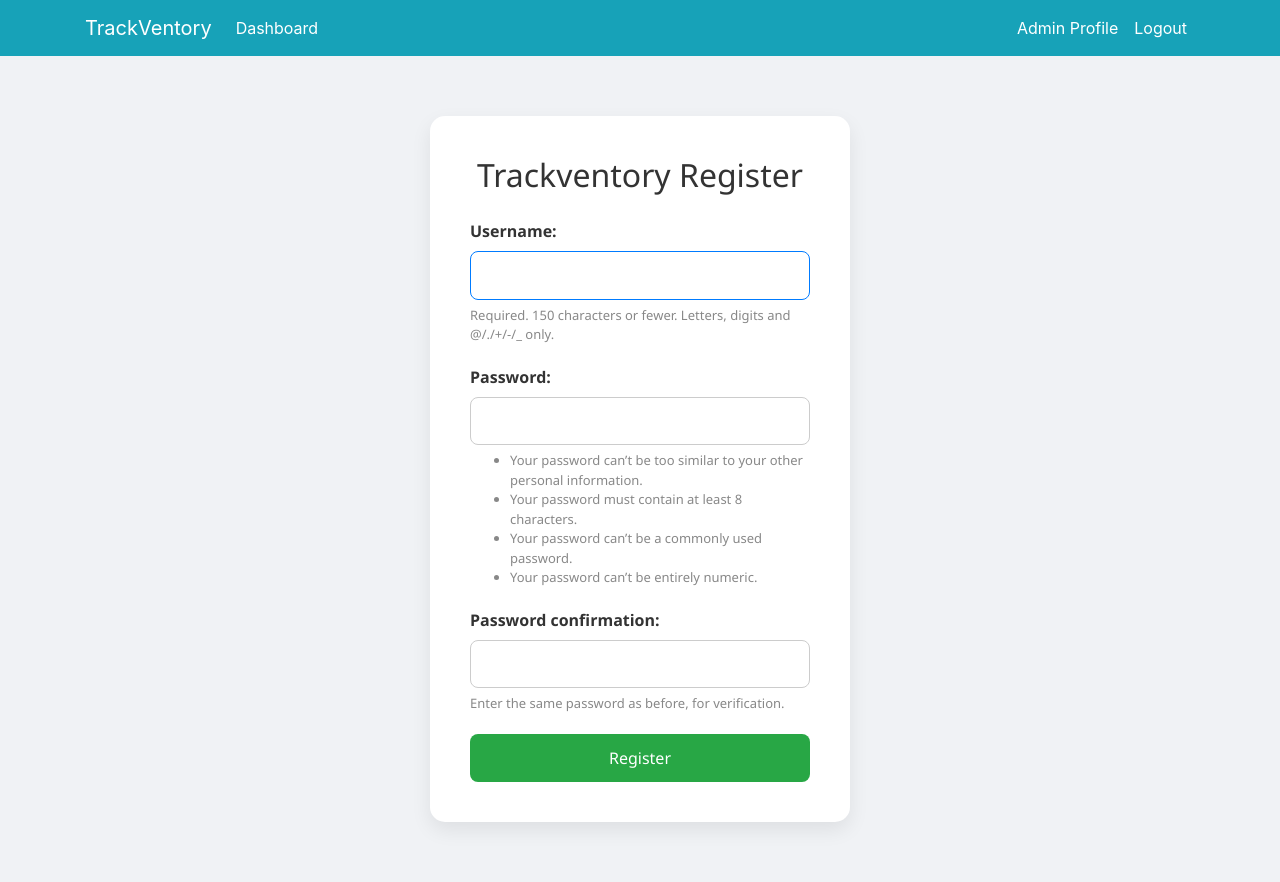
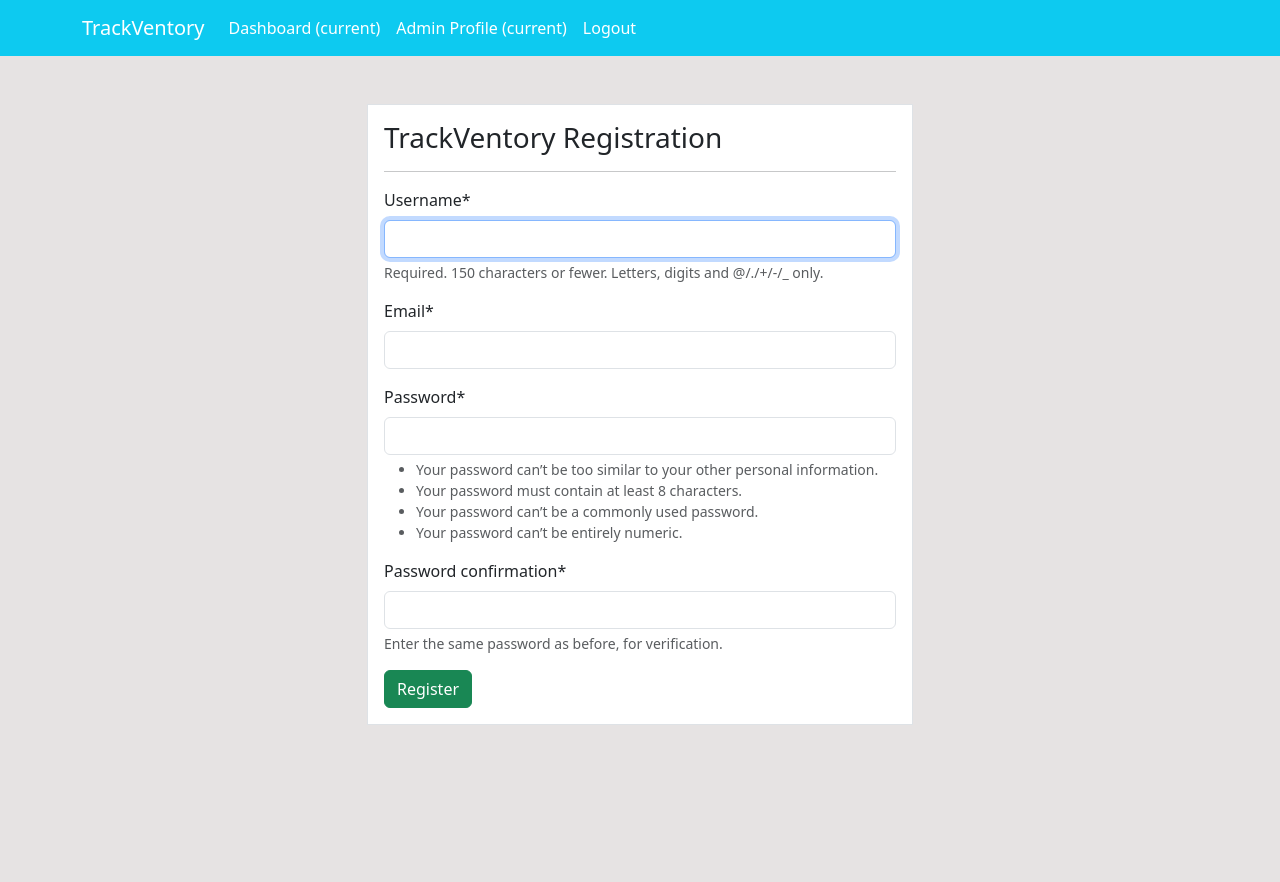
Before and after one commit to RONINkj/TrackVentory, a Django app: page /register/ in a window 1280 px wide. After the commit the page ends 724 px from the top, so only its background shows below. Run offline with Django 5.2, Linux system fonts and the light colour scheme; some libraries are stand-ins or nearby versions.

Commit message:
Registration Page

```diff
--- a/inventory_backend/settings.py
+++ b/inventory_backend/settings.py
@@ -39,6 +39,8 @@ INSTALLED_APPS = [
     'django.contrib.staticfiles',
     'dashboard.apps.DashboardConfig',
     'user.apps.UserConfig',
+    "crispy_forms",
+    "crispy_bootstrap5",
 ]
 
 MIDDLEWARE = [
@@ -101,6 +103,9 @@ AUTH_PASSWORD_VALIDATORS = [
     },
 ]
 
+CRISPY_ALLOWED_TEMPLATE_PACKS = "bootstrap5"
+
+CRISPY_TEMPLATE_PACK = "bootstrap5"
 
 # Internationalization
 # https://docs.djangoproject.com/en/5.1/topics/i18n/
--- a/templates/partials/base.html
+++ b/templates/partials/base.html
@@ -8,8 +8,8 @@
   <meta name="viewport" content="width=device-width, initial-scale=1, shrink-to-fit=no">
 
   <!-- Bootstrap CSS -->
-  <link rel="stylesheet" href="https://cdn.jsdelivr.net/npm/bootstrap@4.6.2/dist/css/bootstrap.min.css"
-    integrity="sha384-xOolHFLEh07PJGoPkLv1IbcEPTNtaed2xpHsD9ESMhqIYd0nLMwNLD69Npy4HI+N" crossorigin="anonymous">
+  <link href="https://cdn.jsdelivr.net/npm/bootstrap@5.3.5/dist/css/bootstrap.min.css" rel="stylesheet"
+    integrity="sha384-SgOJa3DmI69IUzQ2PVdRZhwQ+dy64/BUtbMJw1MZ8t5HZApcHrRKUc4W0kG879m7" crossorigin="anonymous">
   <!--Chartjs CDN-->
   <script src="https://cdn.jsdelivr.net/npm/chart.js@2.9.4/dist/Chart.min.js"></script>
   <!--Custome CSS-->
--- a/templates/user/register.html
+++ b/templates/user/register.html
@@ -1,124 +1,22 @@
 {% extends 'partials/base.html' %}
 {% block title %}Register Page{% endblock %}
 
+{% load crispy_forms_tags %}
+
 {% block content %}
-<style>
-    .register-wrapper {
-        display: flex;
-        justify-content: center;
-        align-items: center;
-        padding: 60px 20px;
-        background: #f0f2f5;
-    }
-
-    .register-form {
-        background: #ffffff;
-        padding: 40px;
-        border-radius: 15px;
-        box-shadow: 0 8px 20px rgba(0, 0, 0, 0.08);
-        width: 100%;
-        max-width: 420px;
-        font-family: 'Segoe UI', Tahoma, Geneva, Verdana, sans-serif;
-    }
-
-    .register-form h2 {
-        text-align: center;
-        margin-bottom: 25px;
-        color: #333;
-    }
-
-    .form-group {
-        margin-bottom: 20px;
-    }
-
-    label {
-        font-weight: 600;
-        display: block;
-        margin-bottom: 8px;
-        color: #333;
-    }
-
-    input {
-        width: 100%;
-        padding: 12px 15px;
-        border: 1px solid #ccc;
-        border-radius: 8px;
-        font-size: 15px;
-        transition: border-color 0.2s;
-    }
-
-    input:focus {
-        border-color: #007bff;
-        outline: none;
-    }
-
-    small {
-        display: block;
-        margin-top: 6px;
-        color: #888;
-        font-size: 13px;
-    }
-
-    .errorlist {
-        color: #e74c3c;
-        font-size: 13px;
-        margin-top: 5px;
-        list-style: none;
-        padding-left: 0;
-    }
-
-    .submit-btn {
-        width: 100%;
-        background-color: #28a745;
-        color: white;
-        padding: 12px;
-        font-size: 16px;
-        border: none;
-        border-radius: 8px;
-        cursor: pointer;
-        transition: background 0.3s;
-    }
-
-    .submit-btn:hover {
-        background-color: #218838;
-    }
-</style>
-
-<div class="register-wrapper">
-    <form method="POST" class="register-form">
-        {% csrf_token %}
-        <h2>Trackventory Register</h2>
-
-        {{ form.non_field_errors }}
-
-        <div class="form-group">
-            {{ form.username.label_tag }}
-            {{ form.username }}
-            {% if form.username.help_text %}
-            <small>{{ form.username.help_text }}</small>
-            {% endif %}
-            {{ form.username.errors }}
+    <div class="container">
+        <div class="row mt-5">
+            <div class="col-md-6 offset-md-3">
+                <div class="border bg-white p-3">
+                    <h3>TrackVentory Registration</h3>
+                    <hr>
+                    <form method="POST">
+                        {% csrf_token %}
+                        {{ form|crispy }}
+                        <input class="btn btn-success" type="submit" value="Register">
+                    </form>
+                </div>
+            </div>
         </div>
-
-        <div class="form-group">
-            {{ form.password1.label_tag }}
-            {{ form.password1 }}
-            {% if form.password1.help_text %}
-            <small>{{ form.password1.help_text|safe }}</small>
-            {% endif %}
-            {{ form.password1.errors }}
-        </div>
-
-        <div class="form-group">
-            {{ form.password2.label_tag }}
-            {{ form.password2 }}
-            {% if form.password2.help_text %}
-            <small>{{ form.password2.help_text }}</small>
-            {% endif %}
-            {{ form.password2.errors }}
-        </div>
-
-        <button type="submit" class="submit-btn">Register</button>
-    </form>
-</div>
+    </div>
 {% endblock %}
--- /dev/null
+++ b/user/forms.py
@@ -0,0 +1,10 @@
+from django import forms
+from django.contrib.auth.models import User
+from django.contrib.auth.forms import UserCreationForm
+
+class CreateUserForm(UserCreationForm):
+    email=forms.EmailField()
+
+    class Meta:
+        model=User
+        fields=['username','email','password1','password2']
--- a/user/views.py
+++ b/user/views.py
@@ -1,17 +1,18 @@
 
 from django.shortcuts import render, redirect
 from django.contrib.auth.forms import UserCreationForm
+from .forms import CreateUserForm
 # from django.contrib import messages  # Optional but useful for feedback
 
 def register(request):
     if request.method == 'POST':
-        form = UserCreationForm(request.POST)
+        form = CreateUserForm(request.POST)
         if form.is_valid():
             form.save()
             # messages.success(request, 'Account created successfully! You can now log in.')  # Optional message
             return redirect('dashboard-index')  # Make sure this URL name exists in your urls.py
     else:
-        form = UserCreationForm()
+        form = CreateUserForm()
 
     context = {
         'form': form
```
Also changed, not shown: db.sqlite3.
